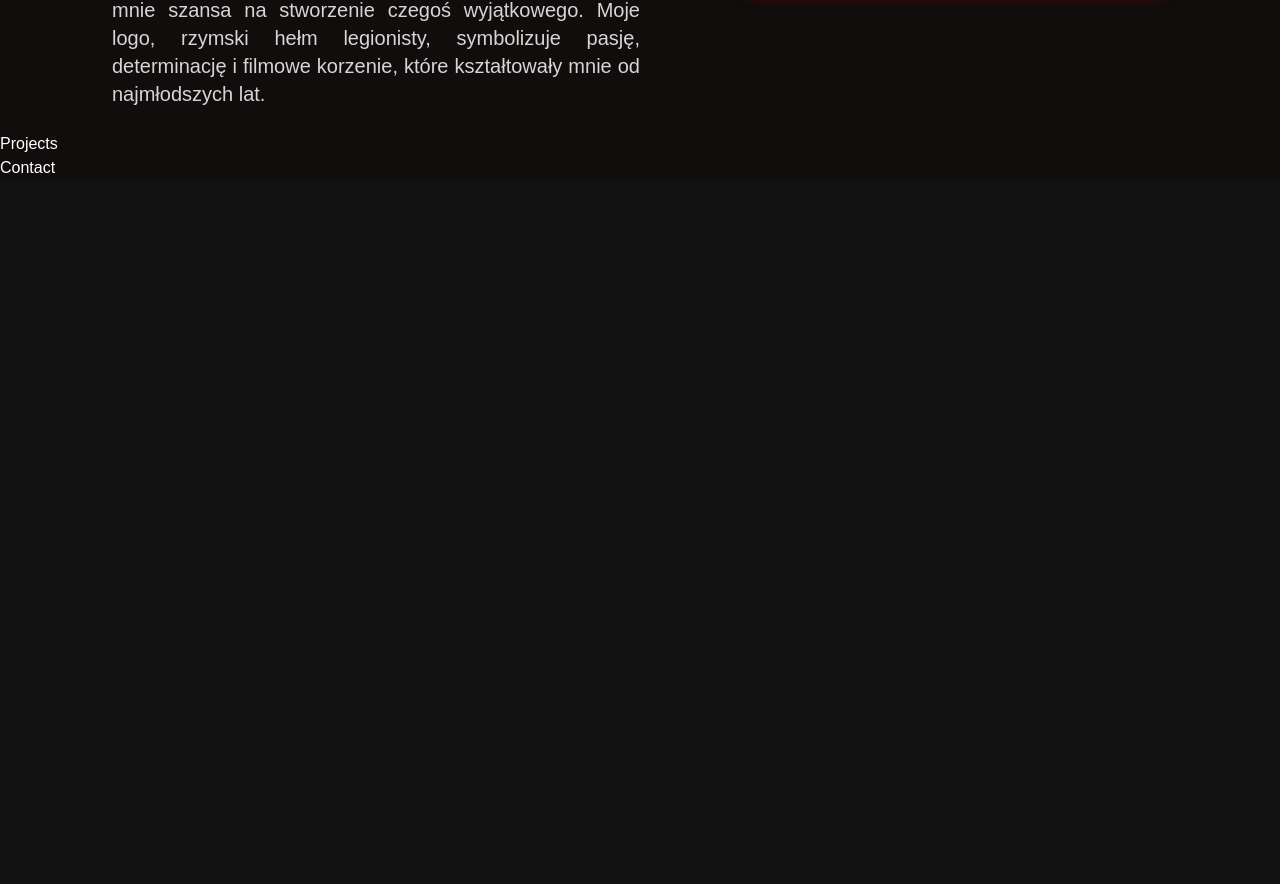
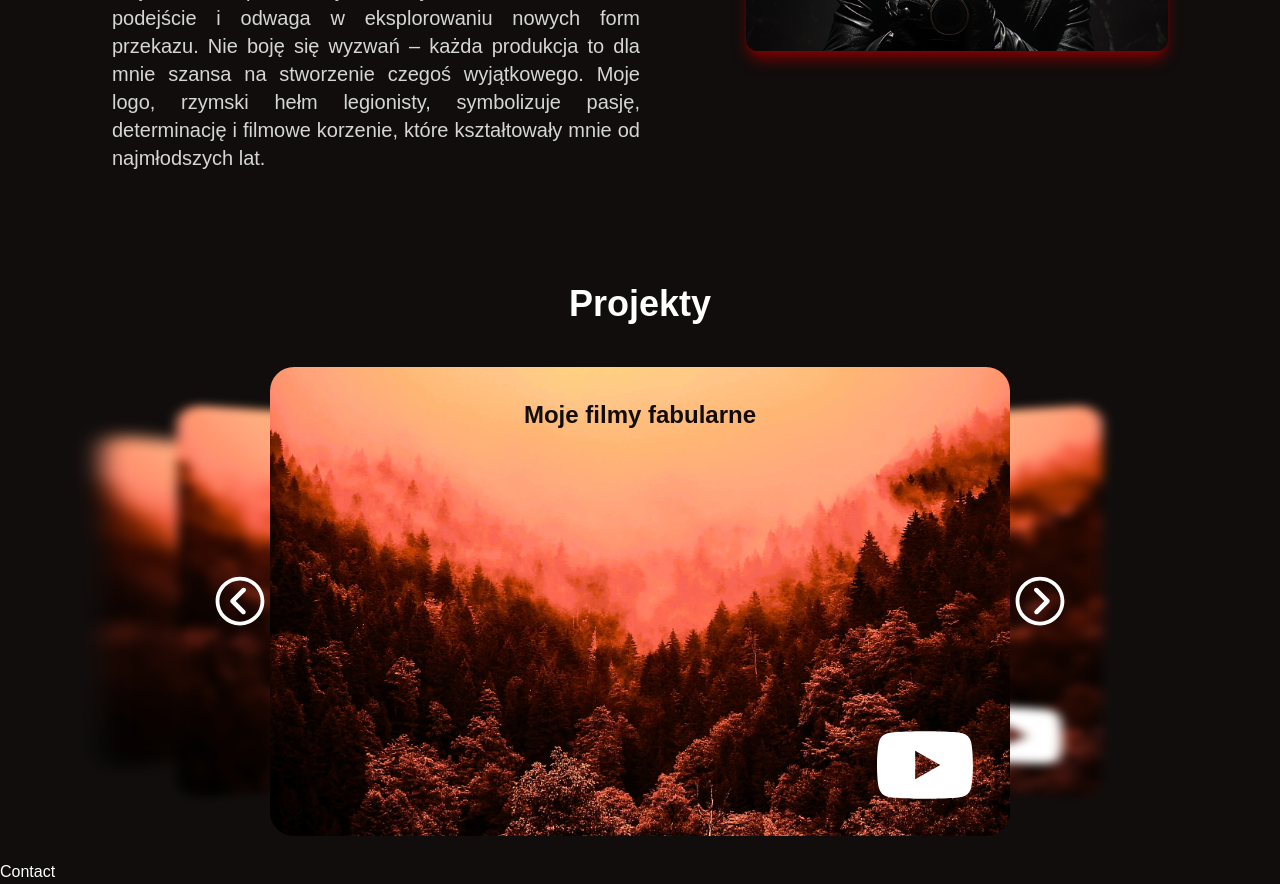
Before and after one commit to Qba02/pablo-visuals-portfolio, a React (Vite) app: page / in a window 1280 px wide. Shown: the part 1240-2124 px from the top of the page. Before the commit the page ends 1420 px from the top, so only its background shows below. Built offline with nearby package versions, Linux system fonts and the light colour scheme.

Commit message:
Projects section added

```diff
--- a/src/assets/index.js
+++ b/src/assets/index.js
@@ -2,5 +2,6 @@ import logo from "./logo.svg";
 import heroBg from "./hero-bg.png";
 import heroBg2 from "./hero-bg-2.png";
 import profilePic from "./profile-pic.png";
+import tmp from "./tmp-placeholder.jpg";
 
-export { logo, heroBg, heroBg2, profilePic };
+export { logo, heroBg, heroBg2, profilePic, tmp };
--- a/src/components/Projects.jsx
+++ b/src/components/Projects.jsx
@@ -1,7 +1,29 @@
 import React from "react";
+import { Slider, Card } from "../components/index";
+import { projects, projectsTitle } from "../constants/content";
+import { responsive } from "../responsive";
 
 const Projects = () => {
-  return <div>Projects</div>;
+  return (
+    <section className="section flex flex-col items-center justify-between h-[400px] lg:h-[600px]">
+      <div className="h-[15%]">
+        <h2 className={`${responsive.sectionHeading}`}>{projectsTitle}</h2>
+      </div>
+
+      <div className="relative w-[70%] h-[85%]">
+        <Slider>
+          {projects.map((project, index) => (
+            <Card
+              key={index}
+              title={project.title}
+              bgImg={project.bgImg}
+              url={project.url}
+            />
+          ))}
+        </Slider>
+      </div>
+    </section>
+  );
 };
 
 export default Projects;
--- /dev/null
+++ b/src/components/Slider.jsx
@@ -0,0 +1,64 @@
+import React, { useState } from "react";
+import { motion } from "framer-motion";
+import { SiYoutube } from "react-icons/si";
+import { IoIosArrowDropright } from "react-icons/io";
+import { IoIosArrowDropleft } from "react-icons/io";
+
+const MAX_VISIBILITY = 3;
+
+export const Card = ({ title, bgImg, url }) => (
+  <div
+    className="ralative w-full h-full card bg-cover bg-center bg-no-repeat p-8 rounded-3xl
+     transition-all duration-300 ease-out"
+    style={{ backgroundImage: `url(${bgImg})` }}
+  >
+    <h3 className="text-center text-xl lg:text-2xl font-semibold text-dark">
+      {title}
+    </h3>
+    <a href={url} target="_blank" rel="noopener noreferrer">
+      <SiYoutube className="social-icon lg:w-24 lg:h-24 absolute bottom-[5%] right-[5%]"></SiYoutube>
+    </a>
+  </div>
+);
+
+export const Slider = ({ children }) => {
+  const count = React.Children.count(children);
+  const [active, setActive] = useState(Math.round(count / 2));
+
+  const handlePrev = () => {
+    setActive((prev) => (prev === 0 ? count - 1 : prev - 1));
+  };
+
+  const handleNext = () => {
+    setActive((prev) => (prev === count - 1 ? 0 : prev + 1));
+  };
+
+  return (
+    <div className="w-full h-full preserve-3d perspective-800">
+      <button className="slider-button left" onClick={handlePrev}>
+        <IoIosArrowDropleft></IoIosArrowDropleft>
+      </button>
+      {React.Children.map(children, (child, i) => (
+        <motion.div
+          key={i}
+          className="absolute w-full h-full hover:scale-95 transition-all duration-500 ease-out blur-filter transform-card"
+          style={{
+            "--active": i === active ? 1 : 0,
+            "--offset": (active - i) / 3,
+            "--direction": Math.sign(active - i),
+            "--abs-offset": Math.abs(active - i) / 3,
+            pointerEvents: active === i ? "auto" : "none",
+            opacity: Math.abs(active - i) >= MAX_VISIBILITY ? "0" : "1",
+            display: Math.abs(active - i) > MAX_VISIBILITY ? "none" : "block",
+          }}
+        >
+          {child}
+        </motion.div>
+      ))}
+
+      <button className="slider-button right" onClick={handleNext}>
+        <IoIosArrowDropright></IoIosArrowDropright>
+      </button>
+    </div>
+  );
+};
--- a/src/components/index.js
+++ b/src/components/index.js
@@ -4,5 +4,6 @@ import About from "./About";
 import Experience from "./Experience";
 import Projects from "./Projects";
 import Contact from "./Contact";
+import { Slider, Card } from "./Slider";
 
-export { Navbar, Hero, About, Experience, Projects, Contact };
+export { Navbar, Hero, About, Experience, Projects, Contact, Slider, Card };
--- a/src/constants/content.js
+++ b/src/constants/content.js
@@ -1,3 +1,5 @@
+import { tmp } from "../assets/index";
+
 const hero = {
   title: "Paweł Kanik",
   content: `Jestem filmowcem z pasji – odkąd pamiętam, tworzenie obrazów było moim sposobem na opowiadanie historii.`,
@@ -39,21 +41,46 @@ const offer = {
   ],
 };
 
+// const projects = [
+//   {
+//     title: "Nowoczesne Technologie – Filmy AI i Social Media",
+//     content: `Przecieram szlaki w dziedzinie filmowej sztucznej inteligencji (AI) – stworzyłem m.in. teledysk do utworu "SpaceX"
+//     rapera Anatoma, całkowicie wygenerowany przez AI, a także animowane bajki dla dzieci.
+//     Dzięki doświadczeniu w wideomarketingu pomagam twórcom i markom budować skuteczną obecność w mediach społecznościowych.
+//     Współpracowałem m.in. z Nesterem, Anatomem i 7KaPe7, wspierając ich kampanie oraz rozwój profili.`,
+//   },
+//   {
+//     title: "Społeczna Misja i Współpraca z Fundacjami",
+//     content: `Film ma siłę zmieniania rzeczywistości – dlatego współpracowałem z wieloma fundacjami, m.in. z Fundacją Pogranicze Bez Barier,
+//     pionierem w aktywizacji osób z niepełnosprawnościami, szczególnie osób niewidomych.
+//     Tworzyłem dla nich filmy promocyjne i dokumentalne, w tym poruszający dokument "Dlaczego niewidomi chodzą po górach", który do dziś inspiruje widzów.
+//     Znam się na dostosowywaniu projektów dla osób z niepełnosprawnościami i dbam o to, by każdy film był dostępny i angażujący.`,
+//   },
+// ];
+
+// TODO: zmienic tmp na prawdziwe zdjecia
+const projectsTitle = "Projekty"
 const projects = [
   {
-    title: "Nowoczesne Technologie – Filmy AI i Social Media",
-    content: `Przecieram szlaki w dziedzinie filmowej sztucznej inteligencji (AI) – stworzyłem m.in. teledysk do utworu "SpaceX"
-    rapera Anatoma, całkowicie wygenerowany przez AI, a także animowane bajki dla dzieci.
-    Dzięki doświadczeniu w wideomarketingu pomagam twórcom i markom budować skuteczną obecność w mediach społecznościowych.
-    Współpracowałem m.in. z Nesterem, Anatomem i 7KaPe7, wspierając ich kampanie oraz rozwój profili.`,
+    title: "Moje teledyski",
+    url: "https://www.youtube.com/playlist?list=PLkfssrvUdpOBcs7FBt0SBLyMlKGpO-WKc",
+    bgImg: tmp,
   },
   {
-    title: "Społeczna Misja i Współpraca z Fundacjami",
-    content: `Film ma siłę zmieniania rzeczywistości – dlatego współpracowałem z wieloma fundacjami, m.in. z Fundacją Pogranicze Bez Barier,
-    pionierem w aktywizacji osób z niepełnosprawnościami, szczególnie osób niewidomych.
-    Tworzyłem dla nich filmy promocyjne i dokumentalne, w tym poruszający dokument "Dlaczego niewidomi chodzą po górach", który do dziś inspiruje widzów.
-    Znam się na dostosowywaniu projektów dla osób z niepełnosprawnościami i dbam o to, by każdy film był dostępny i angażujący.`,
+    title: "Moje dokumenty",
+    url: "https://www.youtube.com/playlist?list=PLkfssrvUdpOAeTzPwp1PDMjgr-kWdqxBC",
+    bgImg: tmp,
+  },
+  {
+    title: "Moje filmy fabularne",
+    url: "https://www.youtube.com/watch?v=Mhx2DDlrdwo",
+    bgImg: tmp,
+  },
+  {
+    title: "Moje reklamy",
+    url: "https://www.youtube.com/playlist?list=PLkfssrvUdpOCEdBRUplg3MYM03TJfOqub",
+    bgImg: tmp,
   },
 ];
 
-export { aboutMe, experience, offer, projects, hero };
+export { aboutMe, experience, offer, projects, projectsTitle, hero };
--- a/src/index.css
+++ b/src/index.css
@@ -29,7 +29,38 @@
     @apply w-10 h-10 hover:scale-110 hover:-rotate-6 transition-transform duration-300;
   }
 
-  .section{
-    @apply relative w-full py-6 mx-auto px-28;
+  .section {
+    @apply relative w-full py-6 mx-auto px-28 mt-16;
+  }
+
+  .perspective-800 {
+    perspective: 800px;
+  }
+  .preserve-3d {
+    transform-style: preserve-3d;
+  }
+
+  .transform-card {
+    transform: rotateY(calc(var(--offset) * 50deg))
+      scaleY(calc(1 + var(--abs-offset) * -0.4))
+      translateZ(calc(var(--abs-offset) * -30rem))
+      translateX(calc(var(--direction) * -5rem));
+  }
+
+  .blur-filter {
+    filter: blur(calc(var(--abs-offset) * 1rem));
+  }
+
+  .slider-button {
+    @apply text-6xl absolute top-1/2 z-10 hover:opacity-60 transition-all duration-500;
+  }
+
+  .left {
+    transform: translateX(-100%) translateY(-50%);
+  }
+
+  .right {
+    @apply right-0;
+    transform: translateX(100%) translateY(-50%);
   }
 }
```
Also changed, not shown: src/assets/tmp-placeholder.jpg (added), 1 other file (tests, documents, lock files or other folders).
